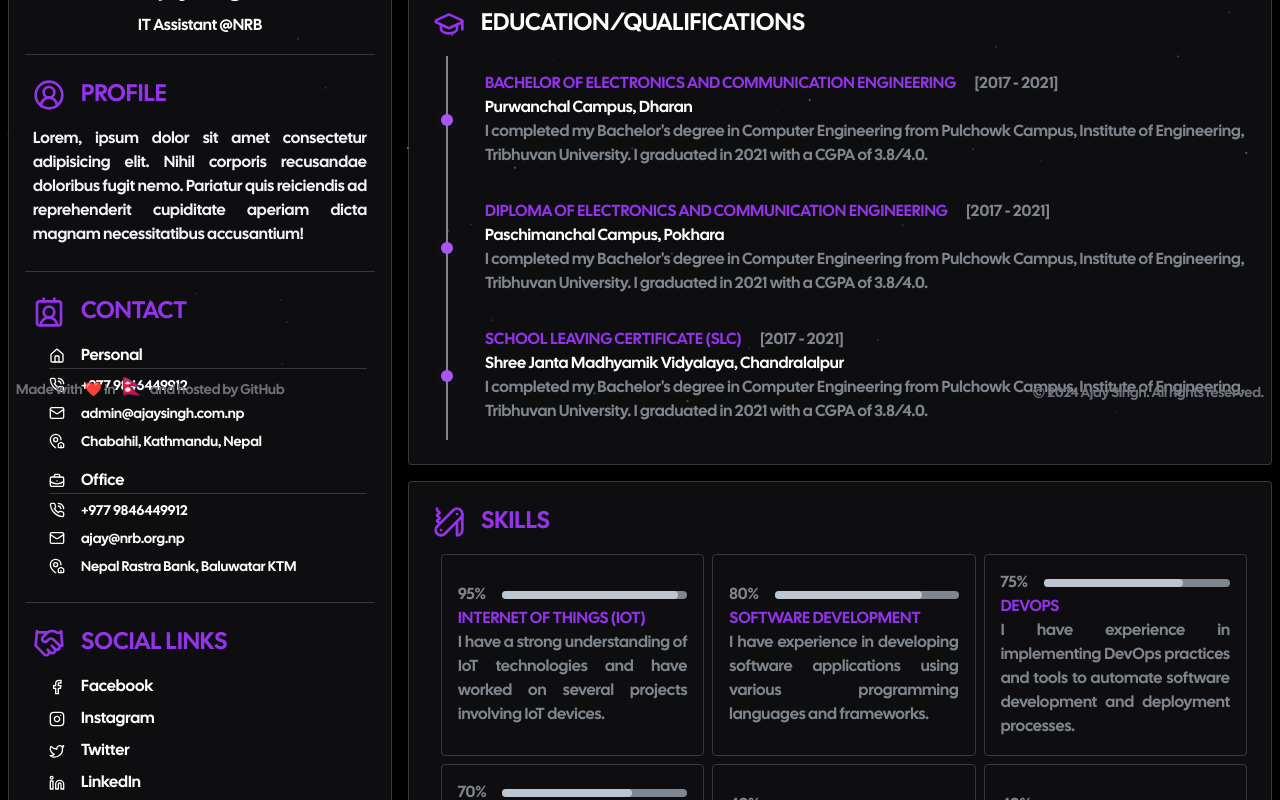
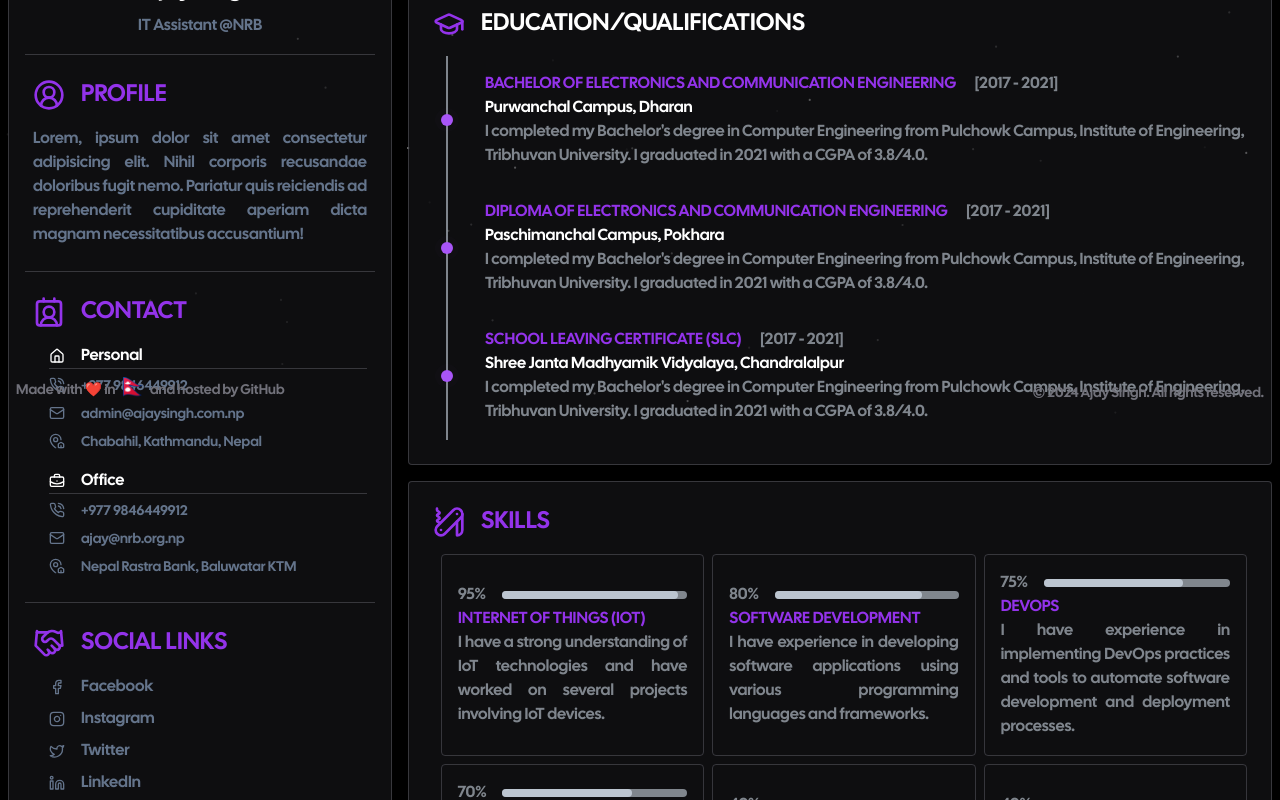
Before and after one commit to ajaysinghnp/portfolio-blog-theme, a Next.js app: page /resume in a window 1280 px wide. Shown: the part 380-1180 px from the top of the page. Built offline with nearby package versions, Linux system fonts and the light colour scheme; what tailwindcss-debug-screens would draw is missing.

Commit message:
minor color fixes to resume

```diff
--- a/app/(root)/resume/page.tsx
+++ b/app/(root)/resume/page.tsx
@@ -1,8 +1,7 @@
 import Link from "next/link";
-import { BriefcaseBusiness, CircleUserRound, ContactRound, GraduationCap, Handshake, Home, Mail, MapPinHouse, MessageCircle, PhoneCall, PocketKnife } from "lucide-react";
+import { BriefcaseBusiness, CircleUserRound, ContactRound, Handshake, Home, Mail, MapPinHouse, PhoneCall } from "lucide-react";
 
 import Icon from "@/components/icons";
-import PingingDot from "@/components/pinging-dot";
 import { Avatar, AvatarFallback, AvatarImage } from "@/components/ui/avatar";
 import { Separator } from "@/components/ui/separator";
 import { resume } from "@/data/resume";
@@ -26,7 +25,7 @@ const ResumePage = () => {
           <h1 className="text-2xl w-full text-center">
             {resume.fname} <span className="text-white">{resume.lname}</span>
           </h1>
-          <p className="mt-2">{resume.position}</p>
+          <p className="mt-2 text-muted-foreground">{resume.position}</p>
         </section>
         <Separator className="my-4 bg-zinc-600/60" />
         <section className="p-2 flex flex-col gap-4 w-full">
@@ -34,7 +33,7 @@ const ResumePage = () => {
             <CircleUserRound className="h-8 w-8 text-purple-600" />
             <h2 className="uppercase text-purple-600">Profile</h2>
           </div>
-          <p className="text-justify text-muted">
+          <p className="text-justify text-muted-foreground">
             {resume.profile}
           </p>
         </section>
@@ -57,15 +56,15 @@ const ResumePage = () => {
                     )}
                     {contact.label}
                   </div>
-                  <span className="flex gap-4 text-sm">
+                  <span className="flex gap-4 text-sm text-muted-foreground">
                     <PhoneCall className="h-4 w-4" />
                     {contact.phone}
                   </span>
-                  <span className="flex gap-4 text-sm">
+                  <span className="flex gap-4 text-sm text-muted-foreground">
                     <Mail className="h-4 w-4" />
                     {contact.email}
                   </span>
-                  <span className="flex gap-4 text-sm">
+                  <span className="flex gap-4 text-sm text-muted-foreground">
                     <MapPinHouse className="h-4 w-4" />
                     {contact.address}
                   </span>
@@ -82,7 +81,7 @@ const ResumePage = () => {
           </div>
           <ul className="flex flex-col gap-2">
             {Object.entries(socialMedia).map(([key, value]) => (
-              <li key={key} className="flex gap-4 pl-4 items-center">
+              <li key={key} className="flex gap-4 pl-4 items-center text-muted-foreground">
                 <Icon name={key} />
                 <Link href={value.href} target="_blank" rel="noopener" className="hover:text-purple-500 duration-1000">{value.label}</Link>
               </li>
```
